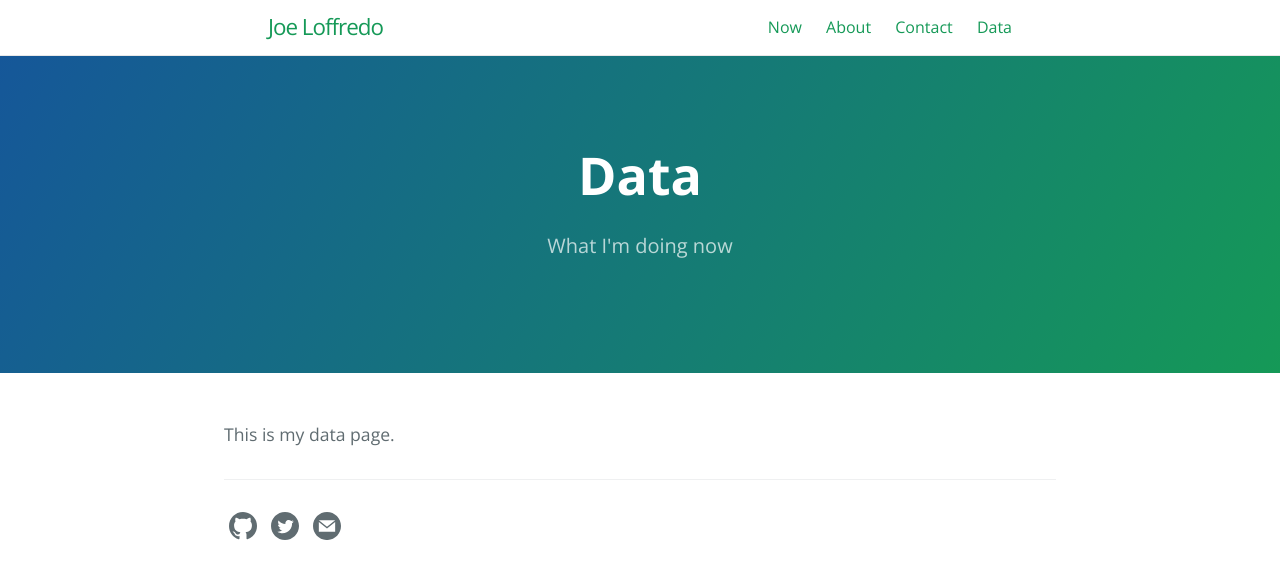
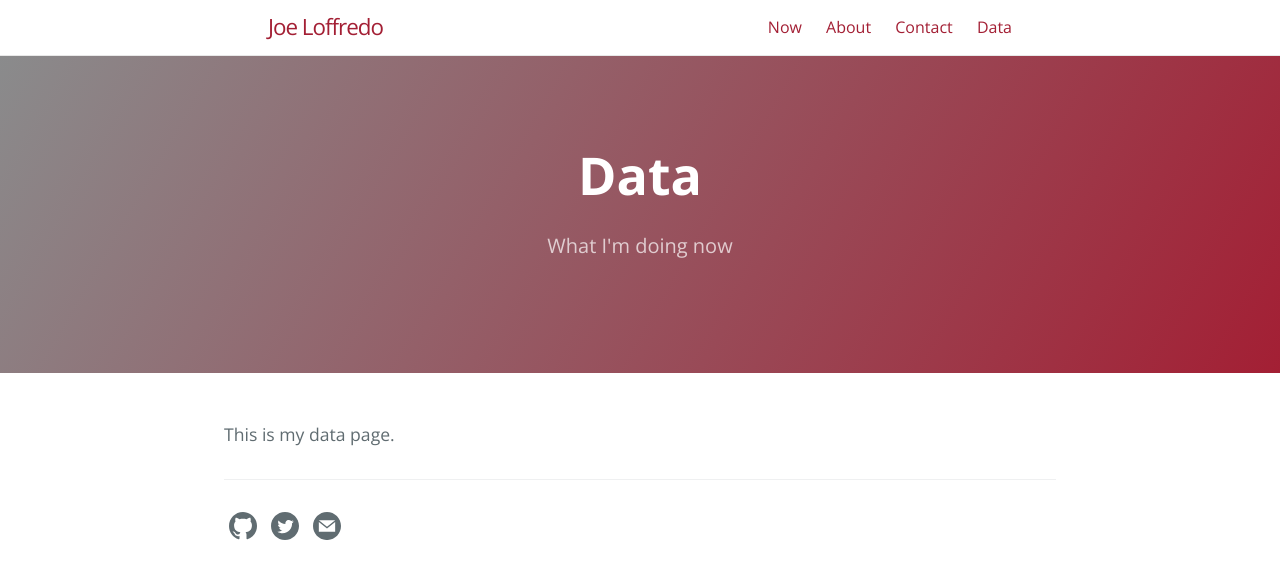
Before and after one commit to jloffredo2/jloffredo2.github.io, a Jekyll site: the page built from data.md, in a window 1280 px wide. Shown: the top 579 px of the page. Built offline with Jekyll 4.4.1, drawn with Linux system fonts in a browser that asks for light colours.

Commit message:
change color

```diff
--- a/_sass/variables.scss
+++ b/_sass/variables.scss
@@ -4,14 +4,14 @@ $medium-breakpoint: 42em !default;
 
 // Headers
 $header-heading-color: #fff !default;
-$header-bg-color: #159957 !default;
-$header-bg-color-secondary: #155799 !default;
+$header-bg-color: #A31F34 !default;
+$header-bg-color-secondary: #8A8B8C !default;
 
 // Text
-$section-headings-color: #159957 !default;
+$section-headings-color: #A31F34 !default;
 $body-text-color: #606c71 !default;
-$body-link-color: #1e6bb8 !default;
-$blockquote-text-color: #819198 !default;
+$body-link-color: #8A8B8C !default;
+$blockquote-text-color: #A31F34 !default;
 
 // Code
 $code-bg-color: #f3f6fa !default;
```
Also changed, not shown: 1 other file.
